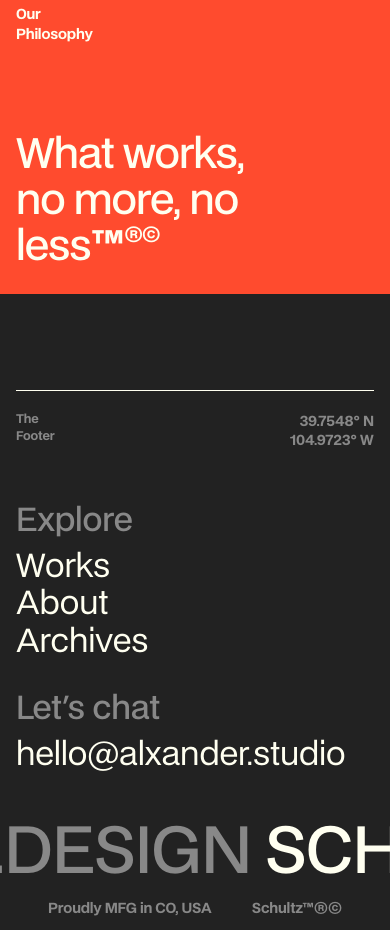
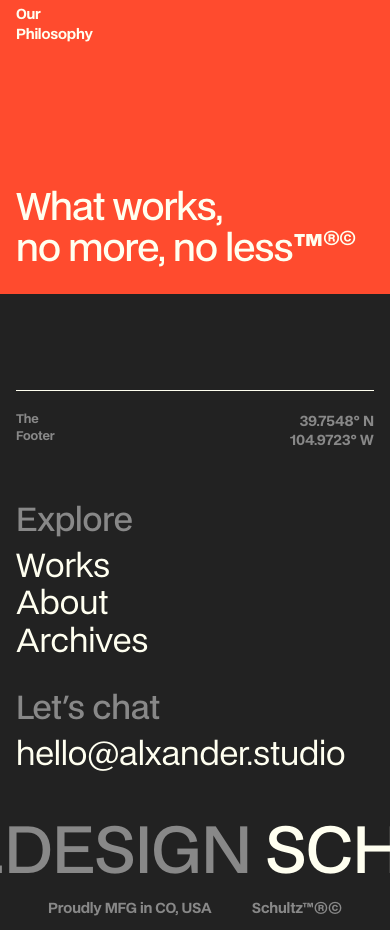
Before and after one commit to Alxanduh/alex-portfolio-2026, a Next.js app: page / in a window 390 px wide. Shown: the part 4540-5470 px from the top of the page. Built offline with nearby package versions, Linux system fonts and the light colour scheme.

Commit message:
v2 redesign - Various mobile fixes

```diff
--- a/app/globals.css
+++ b/app/globals.css
@@ -921,7 +921,8 @@ footer {
   .content-text-offset .text-block { grid-column: 1; }
   .project-meta-grid { grid-template-columns: 1fr !important; }
   .accent-band { min-height: 80vw; }
-  .accent-heading span { white-space: normal !important; }
+  .accent-heading { font-size: 9.5vw; }
+  .accent-heading span { white-space: nowrap !important; }
   .stat-card { min-width: 200px; max-width: 280px; }
   .footer-col { gap: 8px; }
   .footer-col-label { margin-bottom: 4px; }
```
